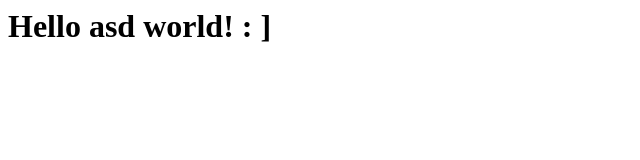
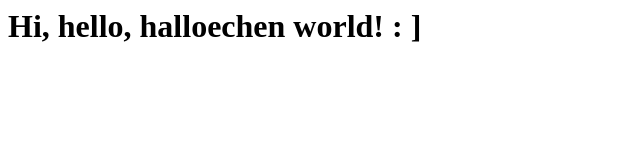
Before and after one commit to Glowczyns/first_git, a plain HTML site: page index.html in a window 1280 px wide. Shown: the whole page, without its empty margins (0-640 px from the left). Drawn offline with Linux system fonts and the light colour scheme.

Commit message:
1st na dev

```diff
--- a/index.html
+++ b/index.html
@@ -1,5 +1,5 @@
 <html>
 <body>
-<h1>Hello asd world! : ]</h1>
+<h1>Hi, hello, halloechen world! : ]</h1>
 </body>
 </html>
```
